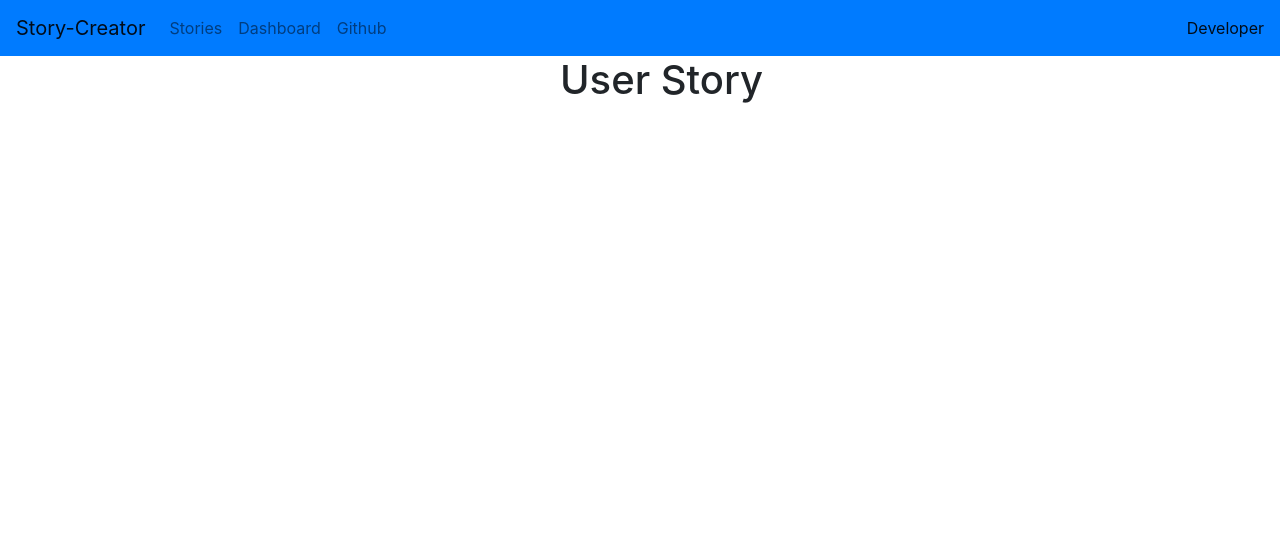
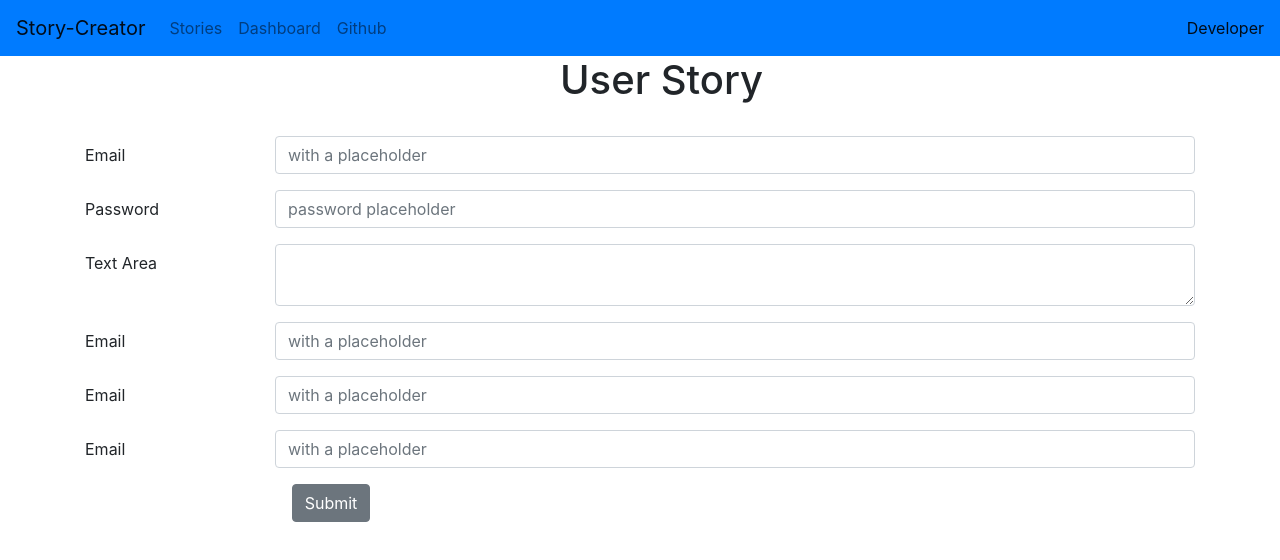
Before and after one commit to jideabdqudus/story-creator, a React (Create React App) app: page / in a window 1280 px wide. Shown: the top 560 px of the page. Built offline with nearby package versions, Linux system fonts and the light colour scheme.

Commit message:
Added Changes

```diff
--- a/src/App.js
+++ b/src/App.js
@@ -2,12 +2,14 @@ import React from 'react';
 import './App.css';
 import NavbarCard from './components/Navbar/NavbarCard';
 import HeaderCard from './components/Header/HeaderCard';
+import FormCard from './components/Form/FormCard';
 
 function App() {
   return (
     <div className="App">
       <NavbarCard/>
       <HeaderCard/>
+      <FormCard/>
     </div>
   );
 }
--- a/src/components/Form/FormCard.jsx
+++ b/src/components/Form/FormCard.jsx
@@ -1,13 +1,93 @@
-import React, { Component } from 'react'
+import React, { Component } from "react";
+import { Col, Button, Form, FormGroup, Label, Input, FormText, Container } from 'reactstrap';
 
 class FormCard extends Component {
-    render() {
-        return (
-            <div>
-
-            </div>
-        )
-    }
+  render() {
+    return (
+      <Container>
+        <Form>
+          <FormGroup row>
+            <Label for="exampleEmail" sm={2}>
+              Email
+            </Label>
+            <Col sm={10}>
+              <Input
+                type="email"
+                name="email"
+                id="exampleEmail"
+                placeholder="with a placeholder"
+              />
+            </Col>
+          </FormGroup>
+          <FormGroup row>
+            <Label for="examplePassword" sm={2}>
+              Password
+            </Label>
+            <Col sm={10}>
+              <Input
+                type="password"
+                name="password"
+                id="examplePassword"
+                placeholder="password placeholder"
+              />
+            </Col>
+          </FormGroup>
+          <FormGroup row>
+            <Label for="exampleText" sm={2}>
+              Text Area
+            </Label>
+            <Col sm={10}>
+              <Input type="textarea" name="text" id="exampleText" />
+            </Col>
+          </FormGroup>
+          <FormGroup row>
+            <Label for="exampleEmail" sm={2}>
+              Email
+            </Label>
+            <Col sm={10}>
+              <Input
+                type="email"
+                name="email"
+                id="exampleEmail"
+                placeholder="with a placeholder"
+              />
+            </Col>
+          </FormGroup>
+          <FormGroup row>
+            <Label for="exampleEmail" sm={2}>
+              Email
+            </Label>
+            <Col sm={10}>
+              <Input
+                type="email"
+                name="email"
+                id="exampleEmail"
+                placeholder="with a placeholder"
+              />
+            </Col>
+          </FormGroup>
+          <FormGroup row>
+            <Label for="exampleEmail" sm={2}>
+              Email
+            </Label>
+            <Col sm={10}>
+              <Input
+                type="email"
+                name="email"
+                id="exampleEmail"
+                placeholder="with a placeholder"
+              />
+            </Col>
+          </FormGroup>
+          <FormGroup check row>
+            <Col sm={{ size: 10, offset: 2 }}>
+              <Button>Submit</Button>
+            </Col>
+          </FormGroup>
+        </Form>
+      </Container>
+    );
+  }
 }
 
-export default FormCard
+export default FormCard;
--- a/src/components/Header/HeaderCard.jsx
+++ b/src/components/Header/HeaderCard.jsx
@@ -7,7 +7,7 @@ const HeaderCard = () => {
       <Container>
         <Row>
           <Col sm="12" md={{ size: 6, offset: 5 }}>
-            <h1>User Story</h1>
+            <h1>User Story</h1><br/>
           </Col>
         </Row>
       </Container>
```
